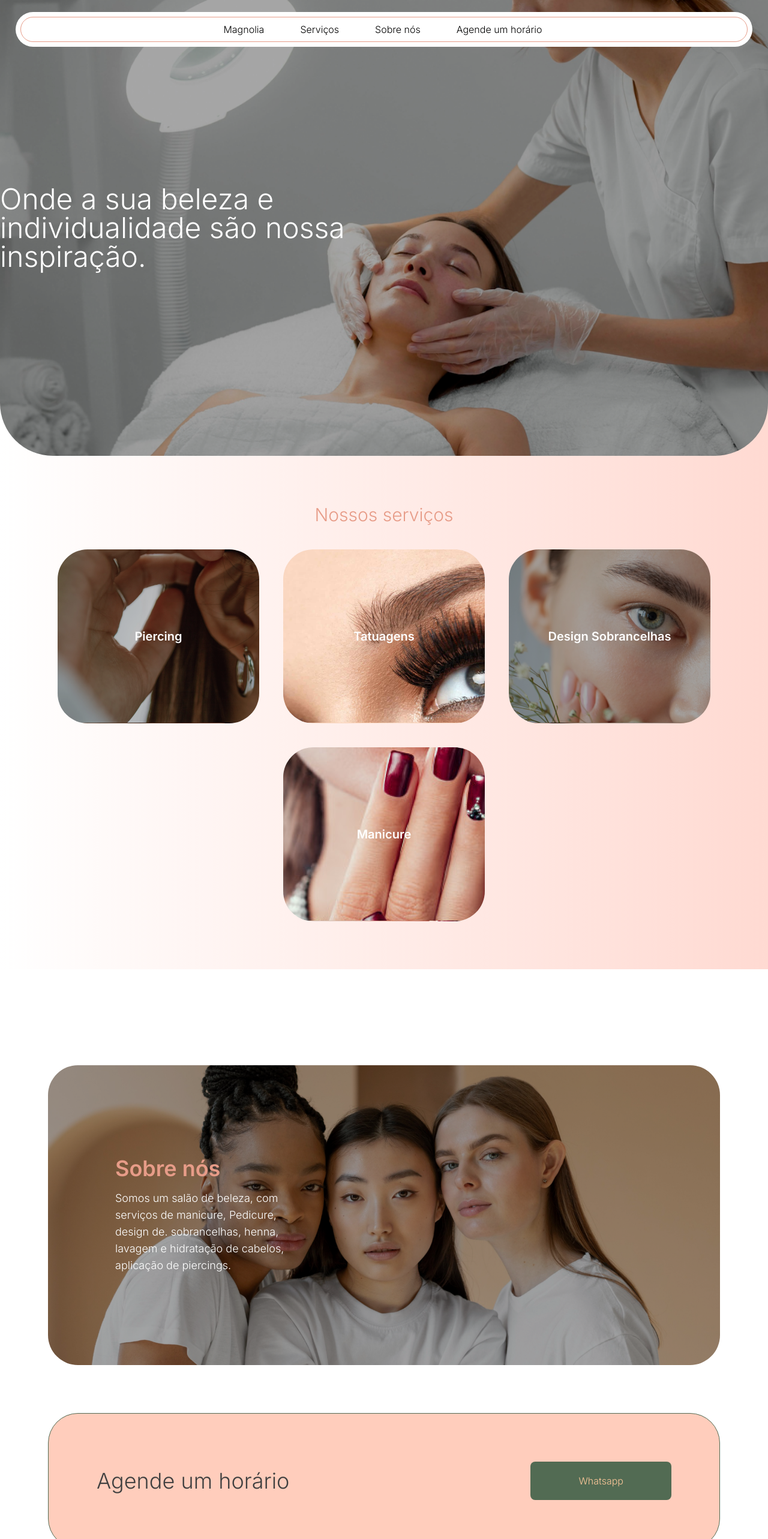
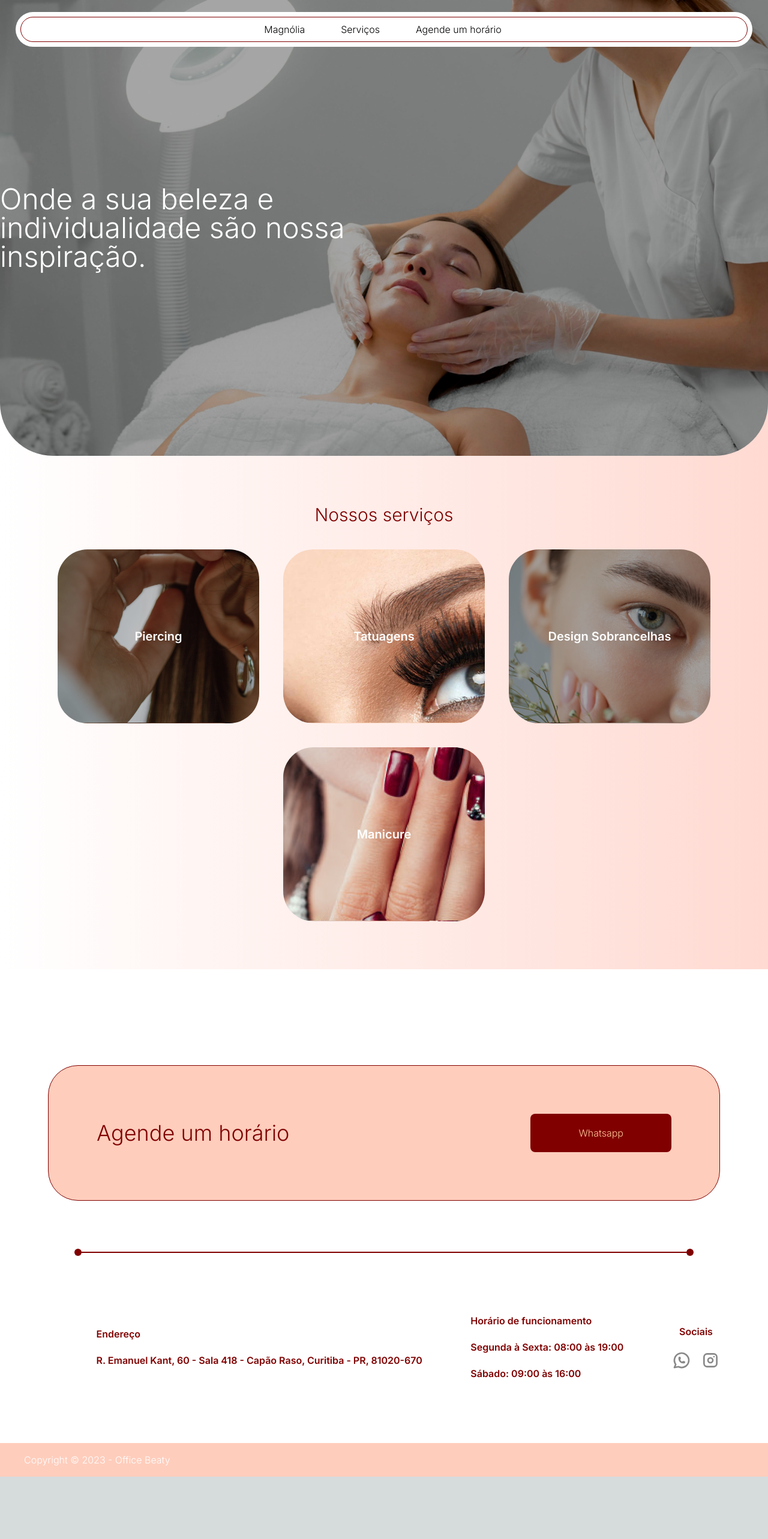
Before and after one commit to luckgoncalves/magnoliacwb, a Next.js app: page / in a window 1280 px wide. Shown: the top 2566 px of the page at 60% size. After the commit the page ends 2462 px from the top, so only its background shows below. Built offline with nearby package versions, Linux system fonts and the light colour scheme.

Commit message:
feat: update colors

```diff
--- a/src/app/Address/index.tsx
+++ b/src/app/Address/index.tsx
@@ -8,33 +8,36 @@ export function Address() {
     const linkInstagram ='https://www.instagram.com/magnolia_studiocwb/';
 
     return (
-        <section className="flex flex-col md:flex-row items-center justify-between w-full text-[#E79C88] mt-24 mb-6 gap-14">
+        <section className="flex flex-col md:flex-row items-center justify-between w-full text-[#800000] mt-24 mb-6 gap-14">
           <a
-            className="pointer-events-none flex place-items-center text-[#E79C88]"
+            className="pointer-events-none flex place-items-center text-[#800000]"
             href="https://vercel.com?utm_source=create-next-app&utm_medium=appdir-template&utm_campaign=create-next-app"
             target="_blank"
             rel="noopener noreferrer"
           >
-            <Image
-              src="/images/logo-office-beauty.png"
+            {/* <Image
+              src="/images/logo-magnolia.jpg"
               alt="Vercel Logo"
               className="dark:invert"
               width={100}
               height={24}
               priority
-            />
+            /> */}
           </a>
 
           <div className="flex flex-col md:items-start gap-5">
             <p className="text-center md:text-start">Endereço</p>
-            <p className={`m-0 text-center md:text-start text-[#E79C88]`}>
+            <p className={`m-0 text-center md:text-start text-[#800000]`}>
               R. Emanuel Kant, 60 - Sala 418 - Capão Raso, Curitiba - PR, 81020-670
             </p>
           </div>
           <div className="flex flex-col md:items-start gap-5">
             <p className="text-center md:text-start">Horário de funcionamento</p>
-            <p className={`m-0 text-center md:text-start text-[#E79C88]`}>
-              Segunda à Sexta: 09:00 às 18:00
+            <p className={`m-0 text-center md:text-start text-[#800000]`}>
+              Segunda à Sexta: 08:00 às 19:00
+            </p>
+            <p className={`m-0 text-center md:text-start text-[#800000]`}>
+              Sábado: 09:00 às 16:00
             </p>
           </div>
           <div className="flex flex-col items-center gap-5">
--- a/src/app/Scheduling/index.tsx
+++ b/src/app/Scheduling/index.tsx
@@ -2,14 +2,14 @@ export function Scheduling({id}:{id: string}) {
   const linkWhatsapp ='https://wa.me/5541988245295?text=Ol%C3%A1,%20gostaria%20de%20agendar%20um%20hor%C3%A1rio';
 
   return (
-    <section id={id} className="flex flex-col items-start justify-center border-[1px] border-[#526B53] bg-[#FFCDBC] rounded-[50px] mt-20 w-full">
+    <section id={id} className="flex flex-col items-start justify-center border-[1px] border-[#800000] bg-[#FFCDBC] rounded-[50px] mt-20 w-full">
       <div className=" w-full flex flex-col md:flex-row justify-between items-center py-10 md:p-20 gap-10 ">
-        <h2 className="text-4xl text-[#404040] font-light" >Agende um horário</h2>
+        <h2 className="text-4xl text-[#800000] font-light" >Agende um horário</h2>
         <a
         href={linkWhatsapp}
         target="_blank"
         rel="noreferrer"
-        className="bg-[#526B53] py-5 px-20 rounded-lg text-[#FEC89A] hover:opacity-80 font-light">Whatsapp</a>
+        className="bg-[#800000] py-5 px-20 rounded-lg text-[#FEC89A] hover:opacity-80 font-light">Whatsapp</a>
       </div>
     </section>
 
--- a/src/app/Services/index.tsx
+++ b/src/app/Services/index.tsx
@@ -2,7 +2,7 @@ export function Services({id}:{id: string}) {
     return (
         <div id={id} className='w-full'>
           <div className="flex justify-center">
-            <p className='flex text-3xl text-center font-light text-[#E79C88]'>Nossos serviços</p>
+            <p className='flex text-3xl text-center font-light text-[#800000]'>Nossos serviços</p>
           </div>
           <div className="flex gap-10 w-full flex-col md:flex-row flex-wrap justify-center m-auto mt-10">
             <div className="rounded-[50px] flex text-white text-xl justify-center items-center bg-slate-100 md:w-[30%] h-[290px] bg-[url('/images/piercing.png')]"><span>Piercing</span></div>
--- a/src/app/page.tsx
+++ b/src/app/page.tsx
@@ -14,7 +14,7 @@ export default function Home() {
           <Services id="services" />
         </section>
         <section className='bg-white w-full p-5 sm:p-20' >
-          <About id="about"/>
+          {/* <About id="about"/> */}
           <Scheduling id="scheduling"/>
           <Divider />
           <Address />
--- a/src/components/Divider/index.tsx
+++ b/src/components/Divider/index.tsx
@@ -1,9 +1,9 @@
 export function Divider() {
   return (
     <div className="linha-horizontal mt-20 flex justify-center items-center w-[100%]">
-      <div className="bolinha w-3 h-3 rounded-full bg-[#FFA594] m-0"></div>
-      <hr className="flex items-center w-[90%] border-t-2 border-t-[#FFA594]" />
-      <div className="bolinha w-3 h-3 rounded-full bg-[#FFA594] m-0"></div>
+      <div className="bolinha w-3 h-3 rounded-full bg-[#800000] m-0"></div>
+      <hr className="flex items-center w-[90%] border-t-2 border-t-[#800000]" />
+      <div className="bolinha w-3 h-3 rounded-full bg-[#800000] m-0"></div>
     </div>
   )
 }
--- a/src/components/Menu/index.tsx
+++ b/src/components/Menu/index.tsx
@@ -17,12 +17,11 @@ export function MenuMobile() {
     <nav className={`sm:hidden absolute  top-0 z-10 left-0 w-full `}>
       <div className={`flex items-center py-5 gap-4 ${open ? 'bg-gradient-to-r from-[#FFE2DC]  to-[#FFF]': 'bg-transparent'} bg-transparent relative z-20`}>
         <TablerMenu2 className="ml-5" onClick={() => setOpen(!open)} />
-        <span className="text-white text-2xl">Magnolia</span>
+        <span className="text-white text-2xl">Magnólia</span>
       </div>
       <div className={`w-full h-screen z-10 delay-400 duration-500 ease-in-out transition-all transform  ${isOpen}`}>
         <ul className="flex flex-col ml-10 font-medium justify-start mt-0">
           <NavItem label='Serviços' href="services" onClick={() => setOpen(!open)} active={false} />
-          <NavItem label='Sobre nós' href="about" onClick={() => setOpen(!open)}  active={false} />
           <NavItem label='Agende um horário' href="scheduling" onClick={() => setOpen(!open)}  active={false} />
         </ul>
       </div>
@@ -35,10 +34,9 @@ export function Menu() {
     <nav className="hidden absolute sm:block  z-10 left-0 top-0 w-full font-semibold text-[#E79C88] pb-6 pt-5 bg-transparent">
           <div className="flex flex-wrap justify-center items-center mx-auto">
             <div className="justify-between items-center w-[96%] order-1 bg-white rounded-full p-2">
-              <ul className="flex flex-row font-medium justify-center space-x-8 mt-0 rounded-full border-[1px] border-[#E79C88]">
-                <NavItem label='Magnolia' href="#magnolia" active={false} />
-                <NavItem label='Serviços' href="services" active={false} />
-                <NavItem label='Sobre nós' href="about" active={false} />
+              <ul className="flex flex-row font-medium justify-center space-x-8 mt-0 rounded-full border-[1px] border-[#800000]">
+                <NavItem label='Magnólia' href="#magnolia" active={false} />
+                <NavItem label='Serviços' href="#services" active={false} />
                 <NavItem label='Agende um horário' href="scheduling" active={false} />
               </ul>
             </div>
```
Also changed, not shown: public/images/logo-magnolia.jpg (added).
